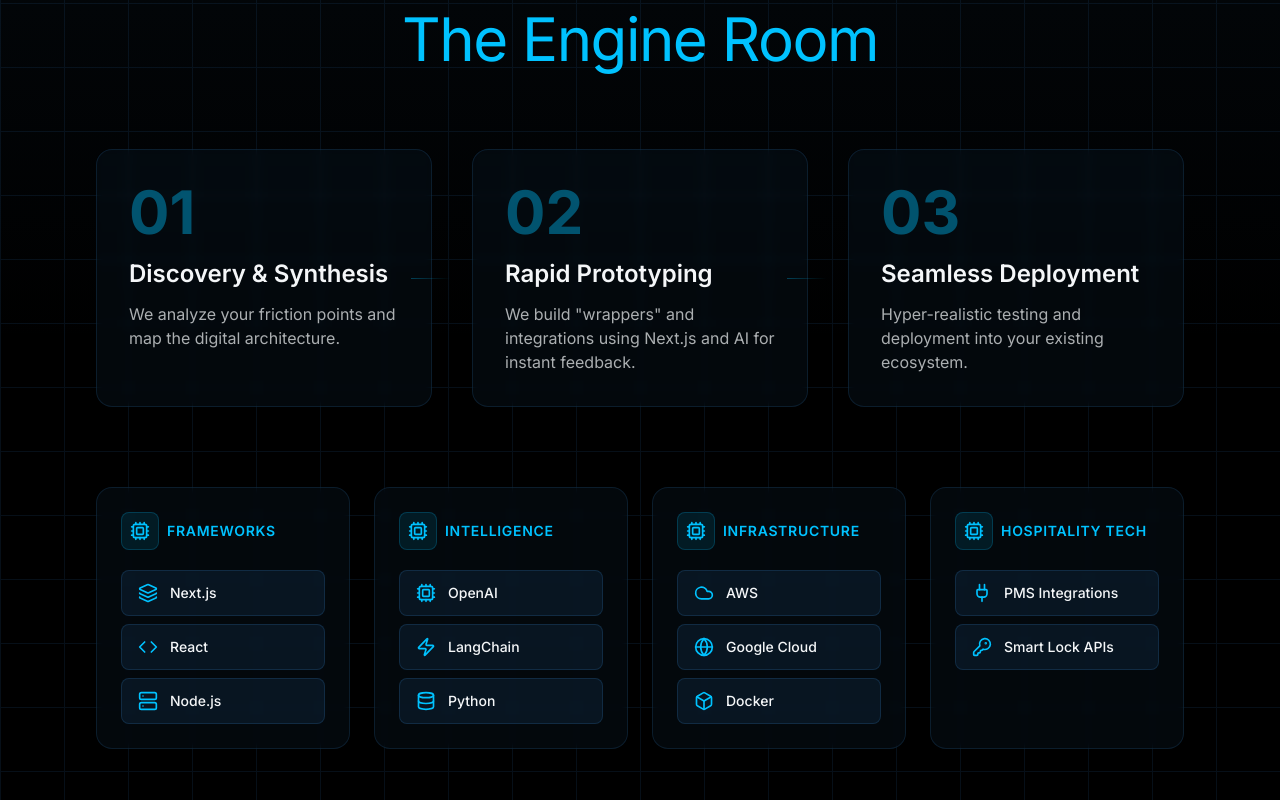
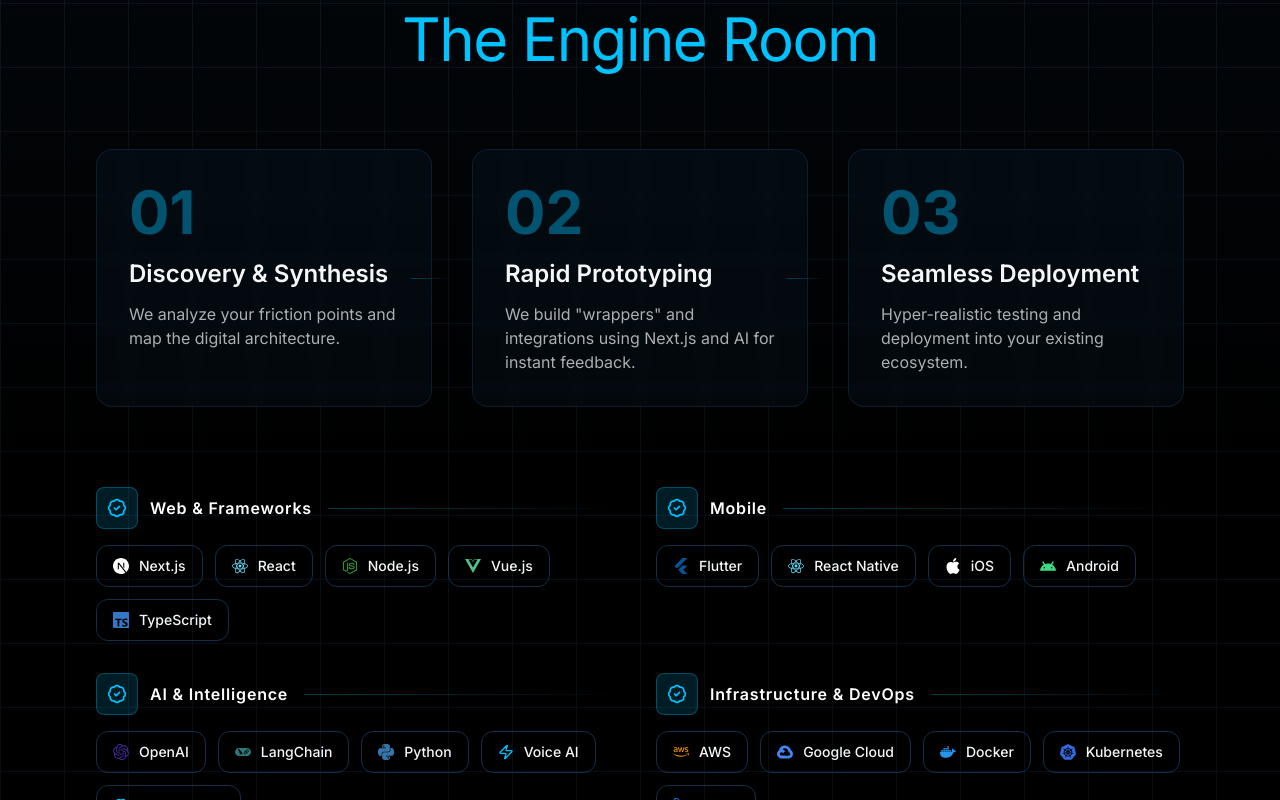
Before and after one commit to malikmajeed/skyware_it_solution, a Next.js app: page / in a window 1280 px wide. Shown: the part 2000-2800 px from the top of the page. Built offline with nearby package versions, Linux system fonts and the light colour scheme.

Commit message:
Update ServicesSection.jsx

```diff
--- a/src/components/homepage/ServicesSection.jsx
+++ b/src/components/homepage/ServicesSection.jsx
@@ -1,18 +1,34 @@
 import {
-    Cpu,
+    BadgeCheck,
     KeyRound,
     Plug,
-    Code,
     Zap,
-    Cloud,
-    Box,
-    Server,
-    Database,
-    Layers,
-    Globe,
+    Brain,
     Lock,
+    Shield,
 } from 'lucide-react';
-
+import {
+    SiNextdotjs,
+    SiReact,
+    SiNodedotjs,
+    SiVuedotjs,
+    SiTypescript,
+    SiFlutter,
+    SiOpenai,
+    SiLangchain,
+    SiPython,
+    SiAmazonwebservices,
+    SiGooglecloud,
+    SiDocker,
+    SiKubernetes,
+    SiGithubactions,
+    SiPostgresql,
+    SiMongodb,
+    SiRedis,
+    SiGraphql,
+    SiApple,
+    SiAndroid,
+} from 'react-icons/si';
 import { motion } from 'framer-motion';
 
 const processSteps = [
@@ -33,36 +49,63 @@
     },
 ];
 
+// Official brand colors (Simple Icons / brand guidelines)
 const techGroups = [
     {
-        label: 'Frameworks',
+        label: 'Web & Frameworks',
         items: [
-            { name: 'Next.js', Icon: Layers },
-            { name: 'React', Icon: Code },
-            { name: 'Node.js', Icon: Server },
+            { name: 'Next.js', Icon: SiNextdotjs, color: '#FFFFFF' },
+            { name: 'React', Icon: SiReact, color: '#61DAFB' },
+            { name: 'Node.js', Icon: SiNodedotjs, color: '#339933' },
+            { name: 'Vue.js', Icon: SiVuedotjs, color: '#4FC08D' },
+            { name: 'TypeScript', Icon: SiTypescript, color: '#3178C6' },
         ],
     },
     {
-        label: 'Intelligence',
+        label: 'Mobile',
         items: [
-            { name: 'OpenAI', Icon: Cpu },
-            { name: 'LangChain', Icon: Zap },
-            { name: 'Python', Icon: Database },
+            { name: 'Flutter', Icon: SiFlutter, color: '#02569B' },
+            { name: 'React Native', Icon: SiReact, color: '#61DAFB' },
+            { name: 'iOS', Icon: SiApple, color: '#FFFFFF' },
+            { name: 'Android', Icon: SiAndroid, color: '#3DDC84' },
         ],
     },
     {
-        label: 'Infrastructure',
+        label: 'AI & Intelligence',
         items: [
-            { name: 'AWS', Icon: Cloud },
-            { name: 'Google Cloud', Icon: Globe },
-            { name: 'Docker', Icon: Box },
+            { name: 'OpenAI', Icon: SiOpenai, color: '#412991' },
+            { name: 'LangChain', Icon: SiLangchain, color: '#2B7A78' },
+            { name: 'Python', Icon: SiPython, color: '#3776AB' },
+            { name: 'Voice AI', Icon: Zap },
+            { name: 'ML Pipelines', Icon: Brain },
         ],
     },
     {
-        label: 'Hospitality Tech',
+        label: 'Infrastructure & DevOps',
         items: [
+            { name: 'AWS', Icon: SiAmazonwebservices, color: '#FF9900' },
+            { name: 'Google Cloud', Icon: SiGooglecloud, color: '#4285F4' },
+            { name: 'Docker', Icon: SiDocker, color: '#2496ED' },
+            { name: 'Kubernetes', Icon: SiKubernetes, color: '#326CE5' },
+            { name: 'CI/CD', Icon: SiGithubactions, color: '#2088FF' },
+        ],
+    },
+    {
+        label: 'Data & APIs',
+        items: [
+            { name: 'PostgreSQL', Icon: SiPostgresql, color: '#336791' },
+            { name: 'MongoDB', Icon: SiMongodb, color: '#47A248' },
+            { name: 'Redis', Icon: SiRedis, color: '#DC382D' },
+            { name: 'REST & GraphQL', Icon: SiGraphql, color: '#E10098' },
+        ],
+    },
+    {
+        label: 'Security & Integrations',
+        items: [
+            { name: 'Zero Trust', Icon: Shield },
             { name: 'PMS Integrations', Icon: Plug },
             { name: 'Smart Lock APIs', Icon: KeyRound },
+            { name: 'SSO & Auth', Icon: Lock },
         ],
     },
 ];
@@ -135,33 +178,39 @@
                     </div>
                 </div>
 
-                <div>
-
-
-                    <div className="grid grid-cols-1 sm:grid-cols-2 lg:grid-cols-4 gap-6">
+                <div className="grid grid-cols-1 md:grid-cols-2 gap-8">
                     {techGroups.map((group, groupIndex) => (
                         <div
                             key={group.label}
-                                className="rounded-2xl bg-secondary/10 backdrop-blur-sm border border-secondary/30 p-6 hover:border-accent/30 hover:bg-secondary/20 transition-all duration-300 group"
+                            className="relative group"
                             style={{
-                                    animation: `fade-in 0.6s ease-out ${groupIndex * 0.1}s both`,
+                                animation: `fade-in 0.6s ease-out ${groupIndex * 0.12}s both`,
                             }}
                         >
-                                <div className="flex items-center gap-2 mb-5">
-                                    <div className="p-2 rounded-lg bg-accent/10 border border-accent/20">
-                                        <Cpu className="w-5 h-5 text-accent shrink-0" />
+                            <div className="flex items-center gap-4 mb-4">
+                                <div className="flex items-center gap-3">
+                                    <div className="p-2.5 rounded-lg bg-accent/15 border border-accent/30">
+                                        <BadgeCheck className="w-5 h-5 text-accent shrink-0" />
                                     </div>
-                                    <span className="text-sm font-semibold text-accent uppercase tracking-wider">
+                                    <h4 className="text-base font-semibold text-white  capitalize tracking-wider">
                                         {group.label}
-                                    </span>
+                                    </h4>
                                 </div>
-                                <div className="flex flex-col gap-2">
-                                    {group.items.map(({ name, Icon }) => (
+                                <div className="flex-1 h-px bg-gradient-to-r from-accent/30 to-transparent" />
+                            </div>
+                            <div className="flex flex-wrap gap-3 pl-0">
+                                {group.items.map(({ name, Icon, color }, itemIndex) => (
                                     <div
                                         key={name}
-                                            className="flex items-center gap-3 px-4 py-3 rounded-lg bg-secondary/20 border border-secondary/40 text-neutral-light text-sm font-medium hover:border-accent/40 hover:bg-secondary/30 transition-all duration-200 hover:translate-x-1"
+                                        className="group/item inline-flex items-center gap-2.5 px-4 py-2.5 rounded-xl  border border-secondary/60 text-neutral-light text-sm font-medium hover:border-accent/50 hover:from-secondary hover:to-secondary/80 hover:shadow-lg hover:shadow-accent/10 transition-all duration-250"
+                                        style={{
+                                            animation: `fade-in 0.5s ease-out ${groupIndex * 0.12 + itemIndex * 0.05}s both`,
+                                        }}
                                     >
-                                            <Icon className="w-5 h-5 text-accent shrink-0" />
+                                        <Icon
+                                            className={`w-4 h-4 shrink-0 group-hover/item:scale-110 transition-transform ${!color ? 'text-accent' : ''}`}
+                                            style={color ? { color } : undefined}
+                                        />
                                         <span>{name}</span>
                                     </div>
                                 ))}
@@ -170,7 +219,6 @@
                     ))}
                 </div>
             </div>
-            </div>
         </section>
     );
 }
```
Lines whose indentation alone changed are shown as unchanged.
